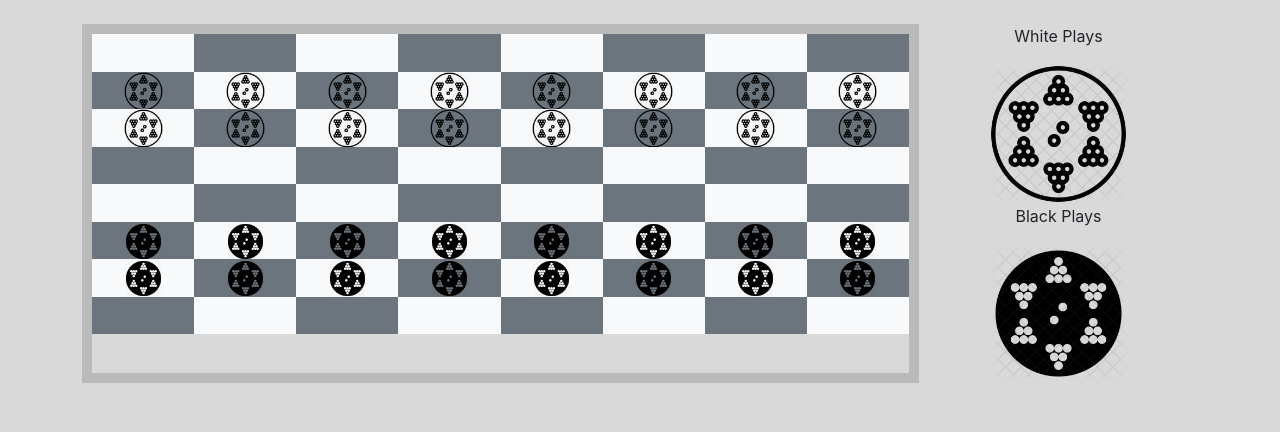
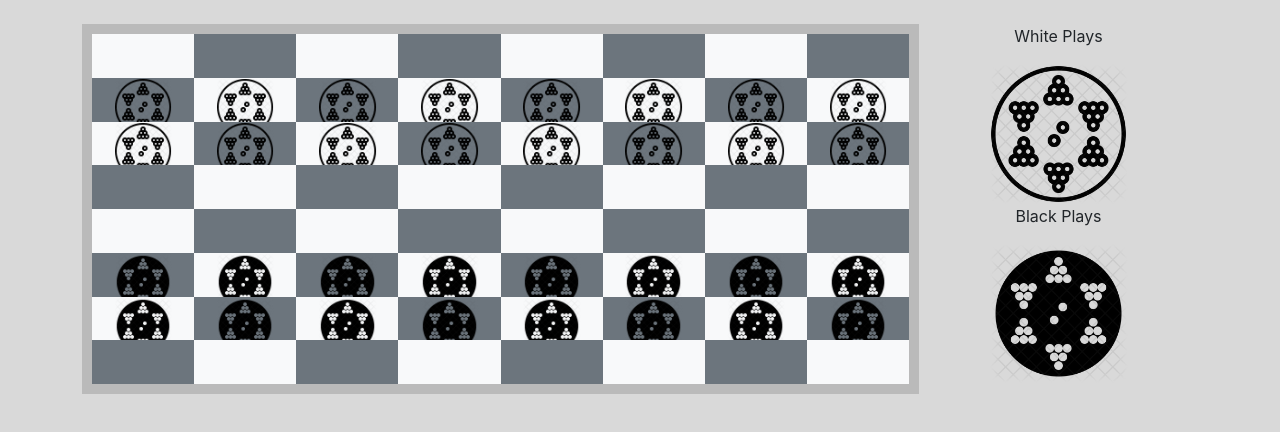
Before and after one commit to erhanask/redux_chekcers_gam, a React (Create React App) app: page / in a window 1280 px wide. Shown: the top 432 px of the page. Built offline with nearby package versions, Linux system fonts and the light colour scheme.

Commit message:
pierre webo.

```diff
--- a/src/App.css
+++ b/src/App.css
@@ -1,12 +1,18 @@
-.App {
+body {
   text-align: center;
-  height: 100vh;
   background-color: #d9d9d9;
 }
 .boardWrapper{
   border: 10px solid #bababa;
 }
 .boardRow{
-  height: calc(300px/8);
+  height: calc(350px/8);
 }
-/*todo: square width will be static*/
+@media screen and (max-width: 768px) {
+  .boardRow{
+    height: calc(300px/8);
+  }
+  .boardSqare img{
+    width: 100% !important;
+  }
+}
--- a/src/components/GameTable.js
+++ b/src/components/GameTable.js
@@ -4,9 +4,12 @@ import {useSelector} from "react-redux";
 export const GameTable = () => {
     const pattern = useSelector(state => state.game.pattern);
     const pieces = useSelector(state => state.game.pieces);
-    console.log(pattern);
+
     let keyIndex = 0;
 
+    const handleClick = (color) => {
+        console.log(color);
+    }
 
     return (
         <div className={`gameTable container d-flex pt-4`}>
@@ -22,9 +25,16 @@ export const GameTable = () => {
                                          className={`boardSquare col d-flex h-100 ${(square.cords[0] + square.cords[1]) % 2 === 0 ? `bg-light` : `bg-secondary`}`}>
                                         {
                                             pieces.white.find(piece => JSON.stringify(piece.patternCords) === JSON.stringify(square.cords))
-                                                ? <img className={`w-50 m-auto`} alt={`white`} src={`/images/white.png`}/>
+                                                ? <img className={`w-75 m-auto`} alt={`white`} src={`/images/white.png`}
+                                                       onClick={(e) => {
+                                                           handleClick('white');
+                                                       }}/>
                                                 : pieces.black.find(piece => JSON.stringify(piece.patternCords) === JSON.stringify(square.cords))
-                                                    ? <img className={`w-50 m-auto`} alt={`black`} src={`/images/black.png`}/>
+                                                    ?
+                                                    <img className={`w-75 m-auto`} alt={`black`} src={`/images/black.png`}
+                                                         onClick={(e) => {
+                                                             handleClick('black');
+                                                         }}/>
                                                     : '\u00A0'
                                         }
                                     </div>
```
